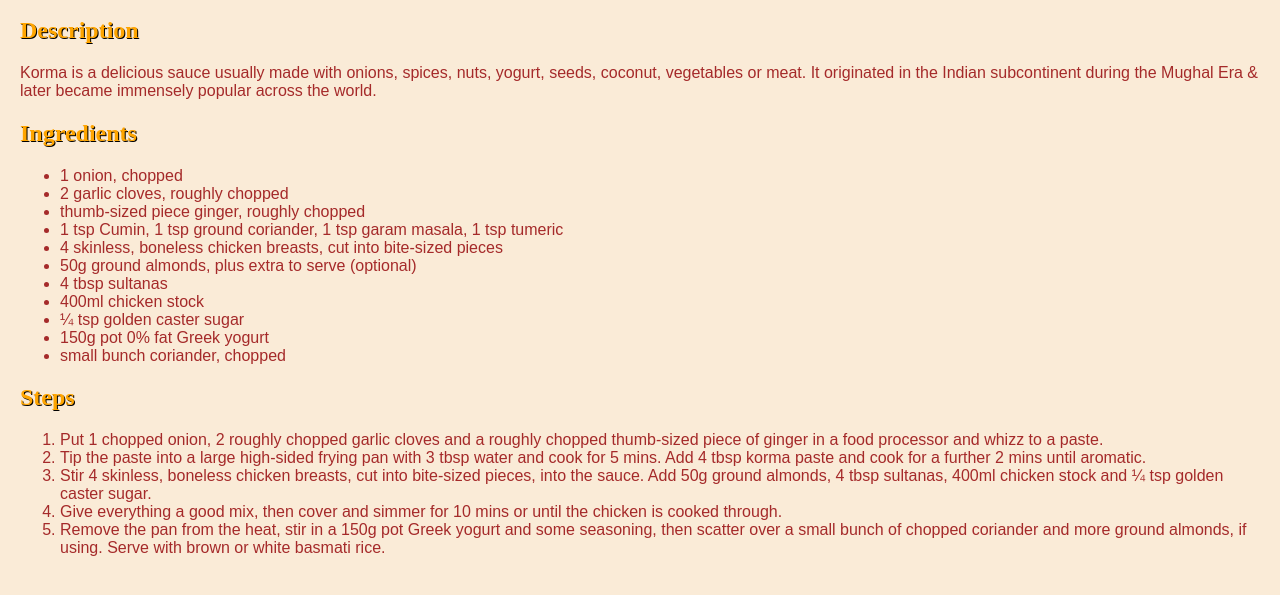
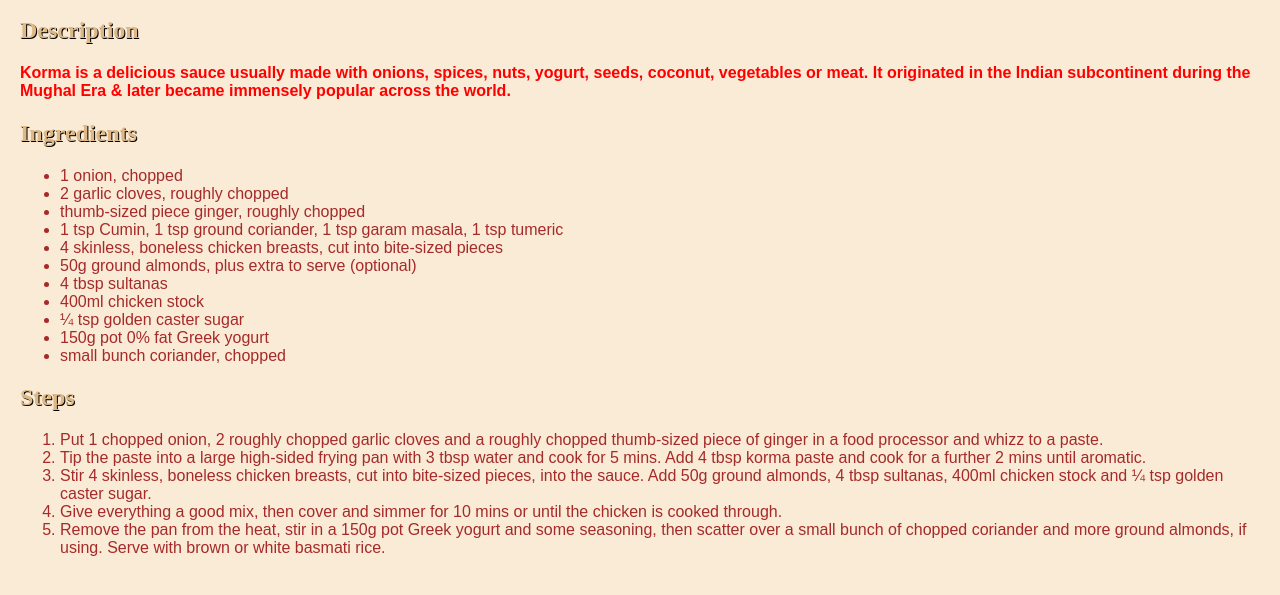
Before and after one commit to Thoss24/odin-recipes, a plain HTML site: page recipes/korma.html in a window 1280 px wide. Shown: the part 101-696 px from the top of the page. Drawn offline with Linux system fonts and the light colour scheme.

Commit message:
Class & ID selectors added

```diff
--- a/recipes/korma.html
+++ b/recipes/korma.html
@@ -8,9 +8,9 @@
     <body>
         <h1>Chicken Korma recipe</h1>
         <img src="../../../odin-links-and-images/images/chicken-korma.webp" alt="Image of chicken Korma">
-        <h2>Description</h2>
-        <p>Korma is a delicious sauce usually made with onions, spices, nuts, yogurt, seeds, coconut, vegetables or meat. It originated in the Indian subcontinent during the Mughal Era & later became immensely popular across the world.</p>
-        <h2>Ingredients</h2>
+        <h2 id="id_value">Description</h2>
+        <p class="class_one class_two">Korma is a delicious sauce usually made with onions, spices, nuts, yogurt, seeds, coconut, vegetables or meat. It originated in the Indian subcontinent during the Mughal Era & later became immensely popular across the world.</p>
+        <h2 id="id_value">Ingredients</h2>
         <ul>
             <li>1 onion, chopped</li>
             <li>2 garlic cloves, roughly chopped</li>
@@ -24,7 +24,7 @@
             <li>150g pot 0% fat Greek yogurt</li>
             <li>small bunch coriander, chopped</li>
         </ul>
-        <h2>Steps</h2>
+        <h2 id="id_value">Steps</h2>
         <ol>
             <li>Put 1 chopped onion, 2 roughly chopped garlic cloves and a roughly chopped thumb-sized piece of ginger in a food processor and whizz to a paste.</li>
             <li>Tip the paste into a large high-sided frying pan with 3 tbsp water and cook for 5 mins. Add 4 tbsp korma paste and cook for a further 2 mins until aromatic.</li>
--- a/style.css
+++ b/style.css
@@ -4,7 +4,6 @@ body {
     margin-right: 20px;
     margin-right: 20px;
     border-width: 10px;
-
 }
 h1, h2 {
     color: orange;
@@ -15,3 +14,12 @@ p, ul, ol {
     font-family: sans-serif;
     font-weight: 200;
 }
+#id_value {
+    color: burlywood;
+}
+.class_one{
+    color: red;
+}
+.class_two{
+    font-weight: bold;
+}
```
Also changed, not shown: recipes/kebab.html (+0 -4 lines).
